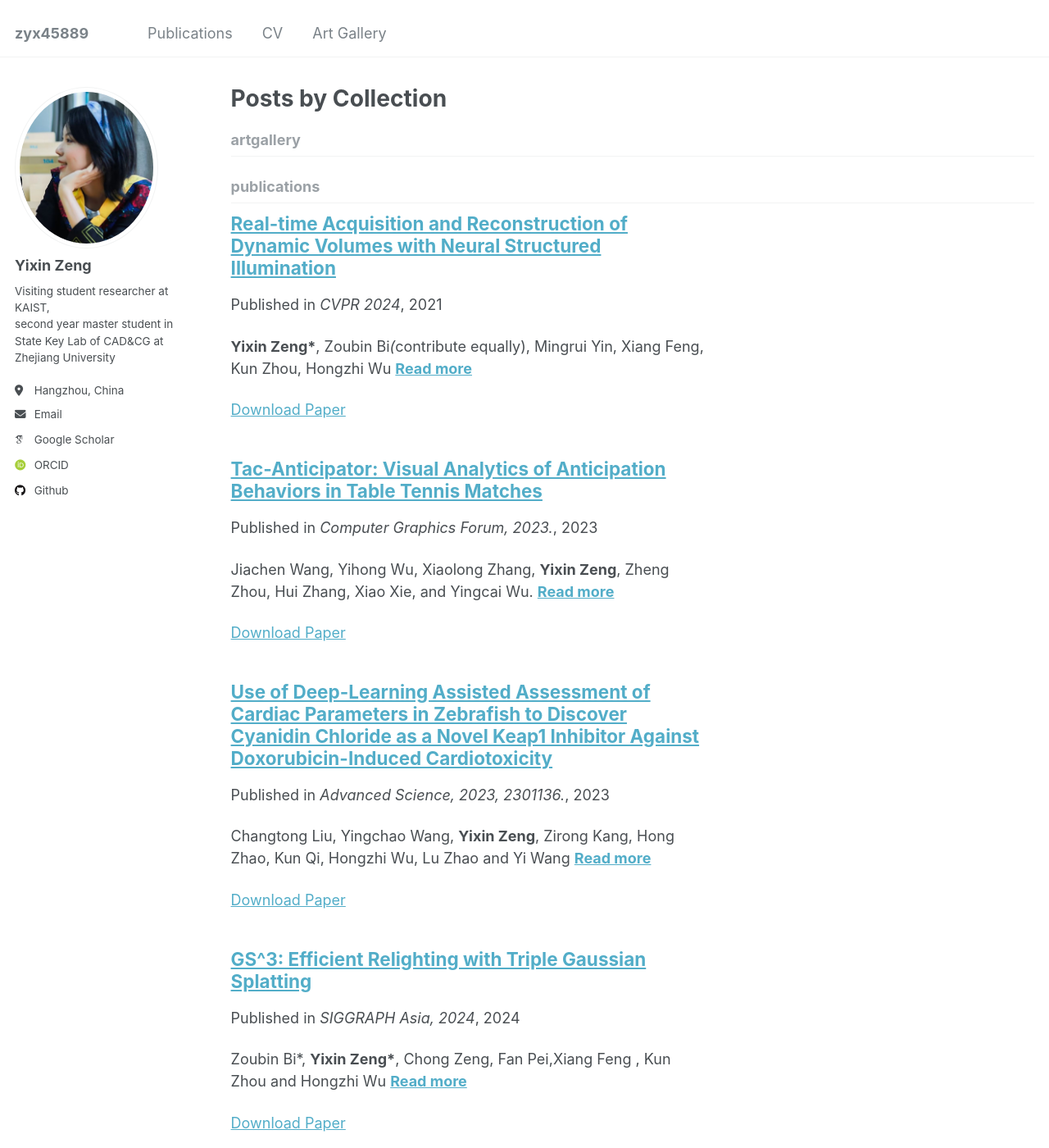
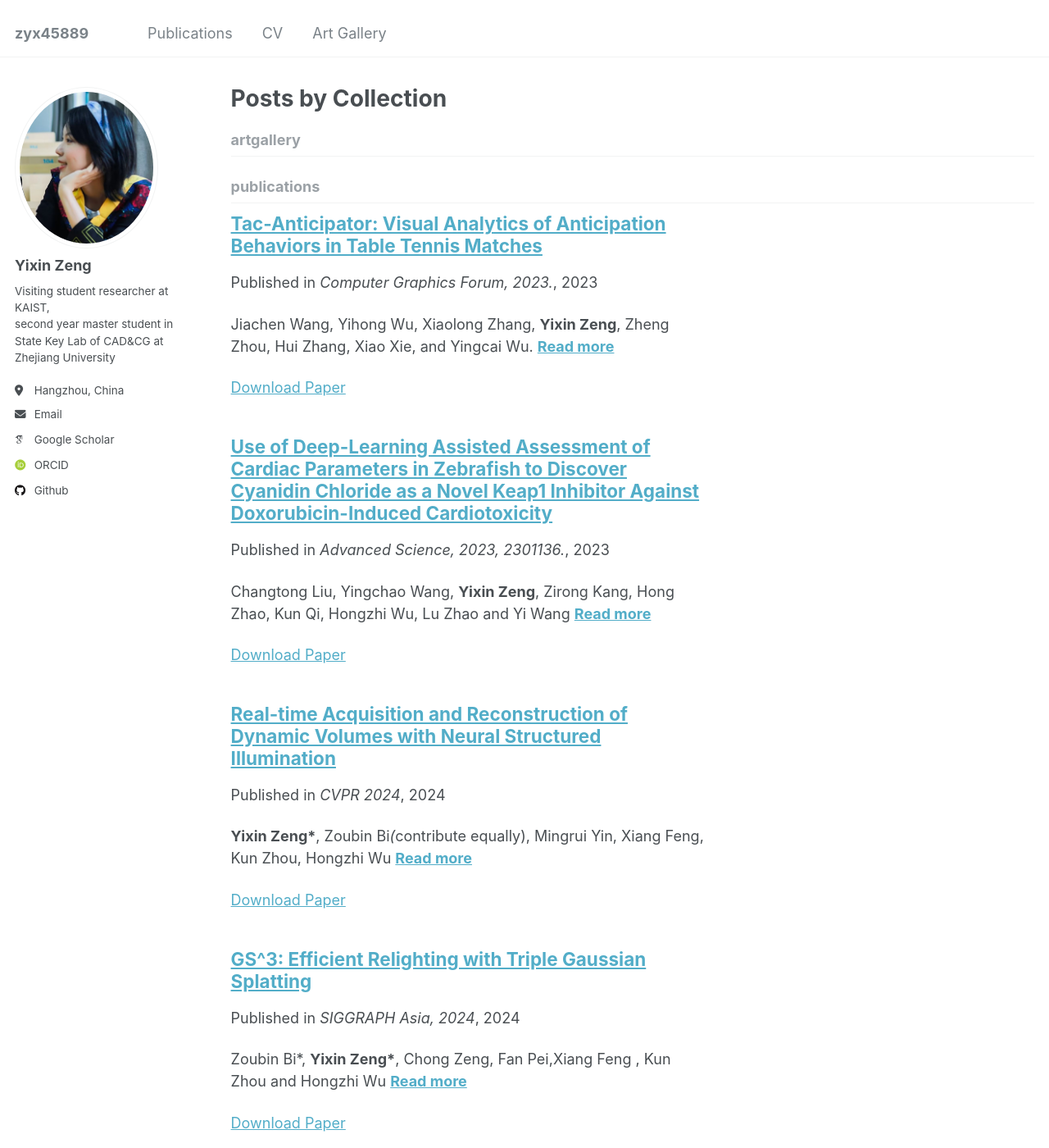
Before and after one commit to zyx45889/zyx45889.github.io, a Jekyll site: the page built from _pages/collection-archive.html, in a window 1280 px wide and 1400 px high. Shown: the whole window at 82% size. Built offline with Jekyll 4.4.1, drawn with Linux system fonts in a browser that asks for light colours; some web fonts are replaced.

Commit message:
Update dynamic_smoke.md

```diff
--- a/_publications/dynamic_smoke.md
+++ b/_publications/dynamic_smoke.md
@@ -3,7 +3,7 @@ title: "Real-time Acquisition and Reconstruction of Dynamic Volumes with Neural
 collection: publications
 permalink: /publication/dynamic_smoke
 excerpt: '**Yixin Zeng\***, Zoubin Bi*(*contribute equally), Mingrui Yin, Xiang Feng, Kun Zhou, Hongzhi Wu'
-date: 2021-08-30
+date: 2024-06-17
 venue: 'CVPR 2024'
 paperurl: 'https://svbrdf.github.io/publications/realtimedynamic/realtimedynamic.pdf'
 code: 'https://github.com/zyx45889/RealtimeDynamic'
```
